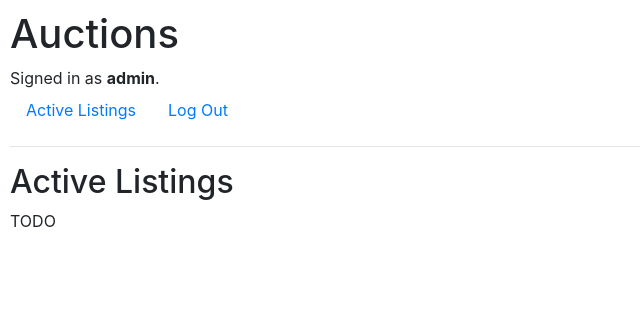
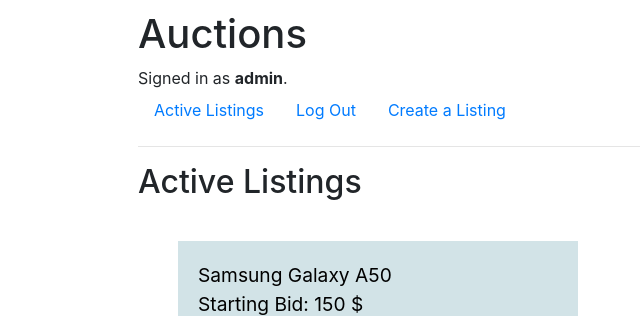
Before and after one commit to gabadadzeluca/project-2, a Django app: page / in a window 1280 px wide. Shown: the top 316 px of the page, without its empty margins (0-640 px from the left). Before the commit the page ends 227 px from the top, so only its background shows below. Run offline with Django 3.2, Linux system fonts and the light colour scheme; a user stored in the database is signed in; data comes from the database, SQL or seed files in the repository; both versions use the stored data as it was after the commit; some libraries are stand-ins or nearby versions.

Commit message:
Made comments model,added images. started BIDS

```diff
--- a/auctions/admin.py
+++ b/auctions/admin.py
@@ -1,7 +1,9 @@
 from django.contrib import admin
 
-from .models import User, Listing
+from .models import User, Listing, Comments, Bids
 # Register your models here.
 
 admin.site.register(User)
 admin.site.register(Listing)
+admin.site.register(Comments)
+admin.site.register(Bids)
--- a/auctions/models.py
+++ b/auctions/models.py
@@ -9,13 +9,45 @@ class User(AbstractUser):
 class Listing(models.Model):
     title = models.CharField('Title',max_length=64)
     content = models.TextField('Content',max_length=500)
-    image = models.CharField(blank=True, max_length=300)
+    image = models.CharField(blank=True, max_length=400)
     user = models.ForeignKey(User,on_delete=models.CASCADE, default=None)
     price = models.IntegerField('Price')
-
+    # ADD INVISIBLE ACTIVE FIELD TO KNOW IF THE LISTING IS ACTIVE
     def __str__(self):
-        return f"Title: {self.title} Posted by: {self.user}"
+        return f"{self.title} | Posted by: {self.user}"
 
     class Meta:
         verbose_name = "Listing"
         verbose_name_plural = "Listings"
+
+
+class Comments(models.Model):
+    post = models.ForeignKey(Listing, on_delete=models.CASCADE)
+    user = models.ForeignKey(User, on_delete=models.CASCADE, default=None)
+    comment = models.TextField('Comment', max_length=400)
+
+    def __str__(self):
+        return f"{self.user}:  {self.comment}"
+
+    class Meta:
+        verbose_name = "Comment"
+        verbose_name_plural = "Comments"
+
+
+class Bids(models.Model):
+    post = models.ForeignKey(Listing, on_delete=models.CASCADE)
+    user = models.ForeignKey(User, on_delete=models.CASCADE, default=None)
+    bid = models.IntegerField()
+    #final_bid = models.ForeignKey(Listing, on_delete=models.CASCADE)
+    #CHECK BID
+    """def checkbid(self,bid):
+        self.bid = bid
+        self.final_bid = Bids.final_bid
+        if self.bid < self.final_bid:
+            return False
+    """
+    class Meta:
+        verbose_name = "Bid"
+        verbose_name_plural = "Bids"
+    def __str__(self):
+        return f"{self.user} has put a {self.bid}$ bid"
--- a/auctions/static/auctions/styles.css
+++ b/auctions/static/auctions/styles.css
@@ -1,3 +1,42 @@
 body {
-    padding: 10px;
+  padding: 10px;
+  margin-left: 10%;
+  margin-right: 10%;
 }
+
+.box {
+  background-color: rgb(210, 227, 231);
+  width: 400px;
+  font-size: larger;
+  font-weight: 400;
+  padding: 20px;
+  margin: 40px;
+}
+.box a, .box a:hover {
+  text-decoration: none;
+  color: rgb(0, 0, 0);
+}
+.box img:hover {
+  border: 1px solid rgb(16, 12, 87);
+}
+
+form {
+  width: 80%;
+}
+form textarea {
+  width: 100%;
+  height: 150px;
+  border: 2px solid #ccc;
+  border-radius: 4px;
+  background-color: #f8f8f8;
+  font-size: 16px;
+  resize: none;
+}
+
+.img-listing-page {
+  width: 200px;
+}
+
+.img-full-page {
+  width: 400px;
+}/*# sourceMappingURL=styles.css.map */
--- /dev/null
+++ b/auctions/static/auctions/styles.scss
@@ -0,0 +1,44 @@
+body {
+    padding: 10px;
+    margin-left: 10%;
+    margin-right: 10%;
+}
+
+.box{
+    background-color: rgb(210, 227, 231);
+    width:400px;
+    font-size: larger;
+    font-weight: 400;
+    padding: 20px;
+    margin: 40px;
+    a, a:hover{
+        text-decoration: none;
+        color:rgb(0, 0, 0);
+    }
+    img:hover{
+        border: 1px solid rgb(16, 12, 87);
+    }
+}
+
+form{
+
+    width: 80%;
+    textarea{
+        width: 100%;
+        height: 150px;
+        border: 2px solid #ccc;
+        border-radius: 4px;
+        background-color: #f8f8f8;
+        font-size: 16px;
+        resize: none;
+
+    }
+}
+
+.img-listing-page{
+    width:200px;
+}
+
+.img-full-page{
+    width:400px;
+}
--- a/auctions/templates/auctions/index.html
+++ b/auctions/templates/auctions/index.html
@@ -3,5 +3,19 @@
 {% block body %}
     <h2>Active Listings</h2>
 
-    TODO
+        {% for listing in listings%}
+        <div class="box">
+            <a href="{% url 'listing' listing.id %}">
+                <div>{{listing.title}}</div>
+                <div>Starting Bid: {{listing.price}} $</div>
+                {% if listing.image %}
+                    <div><img src="{{listing.image}}" alt="{{listing.title}}" class="img-listing-page"></div>
+                {% endif %}
+                <div>Author: {{listing.user}}</div>
+                </div><br>
+                {% endfor %}
+            </a>
+
+    </ul>
+
 {% endblock %}
--- a/auctions/templates/auctions/layout.html
+++ b/auctions/templates/auctions/layout.html
@@ -24,6 +24,9 @@
                 <li class="nav-item">
                     <a class="nav-link" href="{% url 'logout' %}">Log Out</a>
                 </li>
+                <li class="nav-item">
+                    <a class="nav-link" href="{% url 'create' %}">Create a Listing</a>
+                </li>
             {% else %}
                 <li class="nav-item">
                     <a class="nav-link" href="{% url 'login' %}">Log In</a>
--- a/auctions/urls.py
+++ b/auctions/urls.py
@@ -7,6 +7,8 @@ urlpatterns = [
     path("login", views.login_view, name="login"),
     path("logout", views.logout_view, name="logout"),
     path("register", views.register, name="register"),
-    path("create/<str:listing>", views.create, name="create"),
+    path("create", views.create, name="create"),
+    path("listing/<int:id>", views.listing, name="listing"),
+
 
 ]
--- a/auctions/views.py
+++ b/auctions/views.py
@@ -1,18 +1,19 @@
 from django.contrib.auth import authenticate, login, logout
 from django.db import IntegrityError
 from django.http import HttpResponse, HttpResponseRedirect
-from django.shortcuts import render
+from django.shortcuts import render, get_object_or_404
 from django.urls import reverse
 from django.contrib.auth.decorators import login_required
 
-from .models import User, Listing
-from .forms import ListingForm
+from .models import User, Listing, Comments, Bids
+from .forms import ListingForm, CommentForm, Bidform
 
 
 
 def index(request):
-
+    listing_list = Listing.objects.order_by('-pk')
     return render(request, "auctions/index.html",{
+        "listings":listing_list,
 
     })
 
@@ -70,7 +71,7 @@ def register(request):
 
 
 @login_required
-def create(request, listing):
+def create(request):
     if request.method == "POST":
         form = ListingForm(request.POST)
         if form.is_valid():
@@ -78,4 +79,37 @@ def create(request, listing):
             instance.user = request.user
             instance.save()
 
-            return HttpResponse(f"Posted by {listing.user}")
+            return HttpResponseRedirect(reverse('index'))
+    return render(request, "auctions/create.html",{
+        "form":ListingForm()
+    })
+
+def listing(request, id):
+    comment_list = Comments.objects.all()
+    listing_list = Listing.objects.all()
+    #bid_list = Bids.objects.all()
+    if request.user.is_authenticated:
+
+        if request.method == "POST":
+            comment_form = CommentForm(request.POST)
+            if comment_form.is_valid():
+                post = get_object_or_404(Listing, pk = id)
+                comment_form.instance.user = request.user
+                comment_form.instance.post = post
+                comment_form.save()
+
+            return HttpResponseRedirect(reverse('index'))
+        return render(request, "auctions/listing.html",{
+            "listing_list": listing_list,
+            "id": id,
+            "comment_form" : CommentForm(),
+            "comment_list": comment_list,
+
+        })
+    else:
+        return render(request, "auctions/listing.html",{
+            "listing_list": listing_list,
+            "id" : id,
+            "comment_list": comment_list,
+
+        })
```
Also changed, not shown: auctions/forms.py (+16 -1 lines), auctions/templates/auctions/create.html (added, +11 -0 lines), auctions/templates/auctions/listing.html (added, +48 -0 lines), auctions/migrations/0002_alter_listing_image_comments.py (added), auctions/migrations/0003_alter_comments_user.py (added), auctions/migrations/0004_bids.py (added), db.sqlite3, 1 other file.
